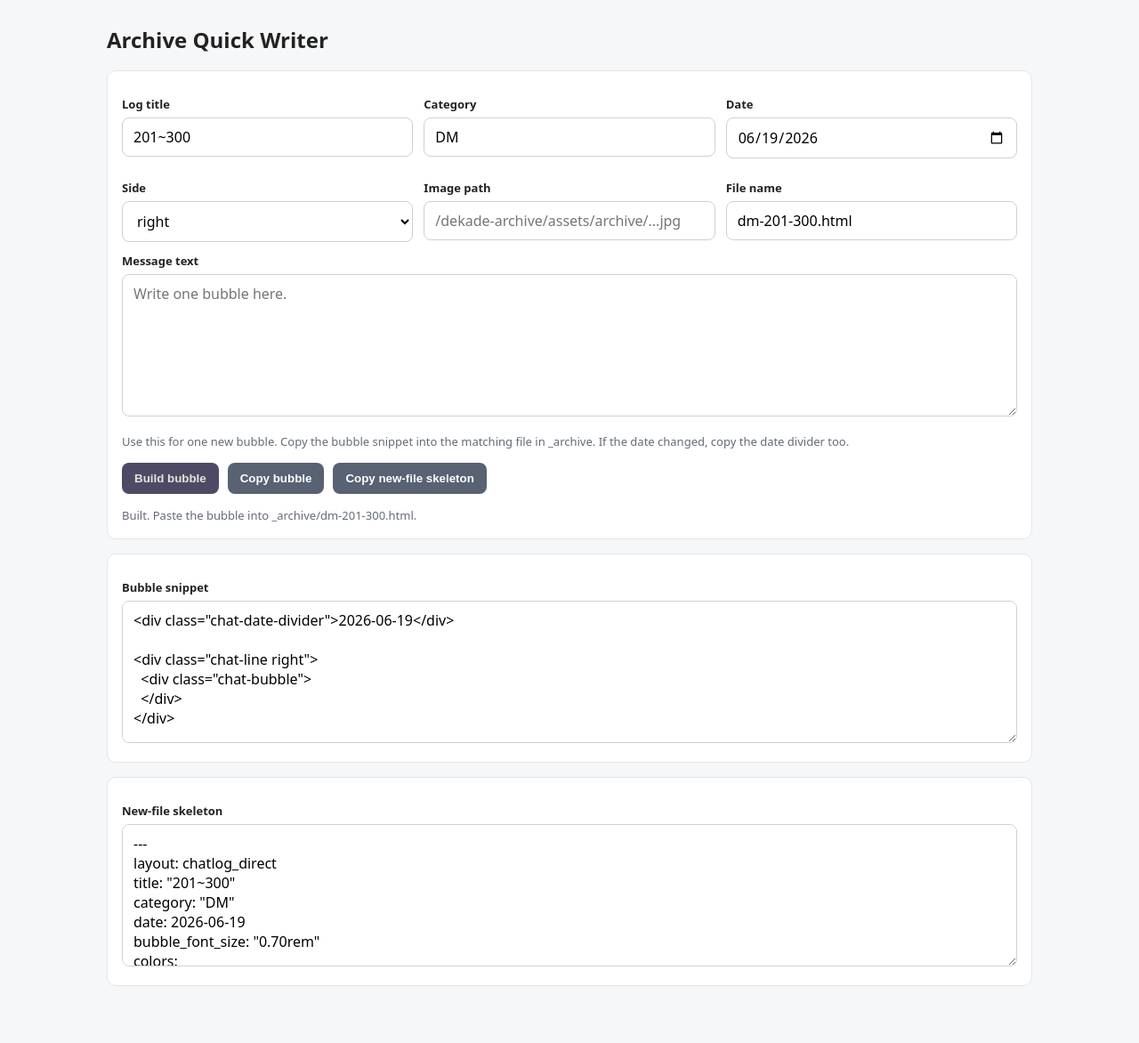
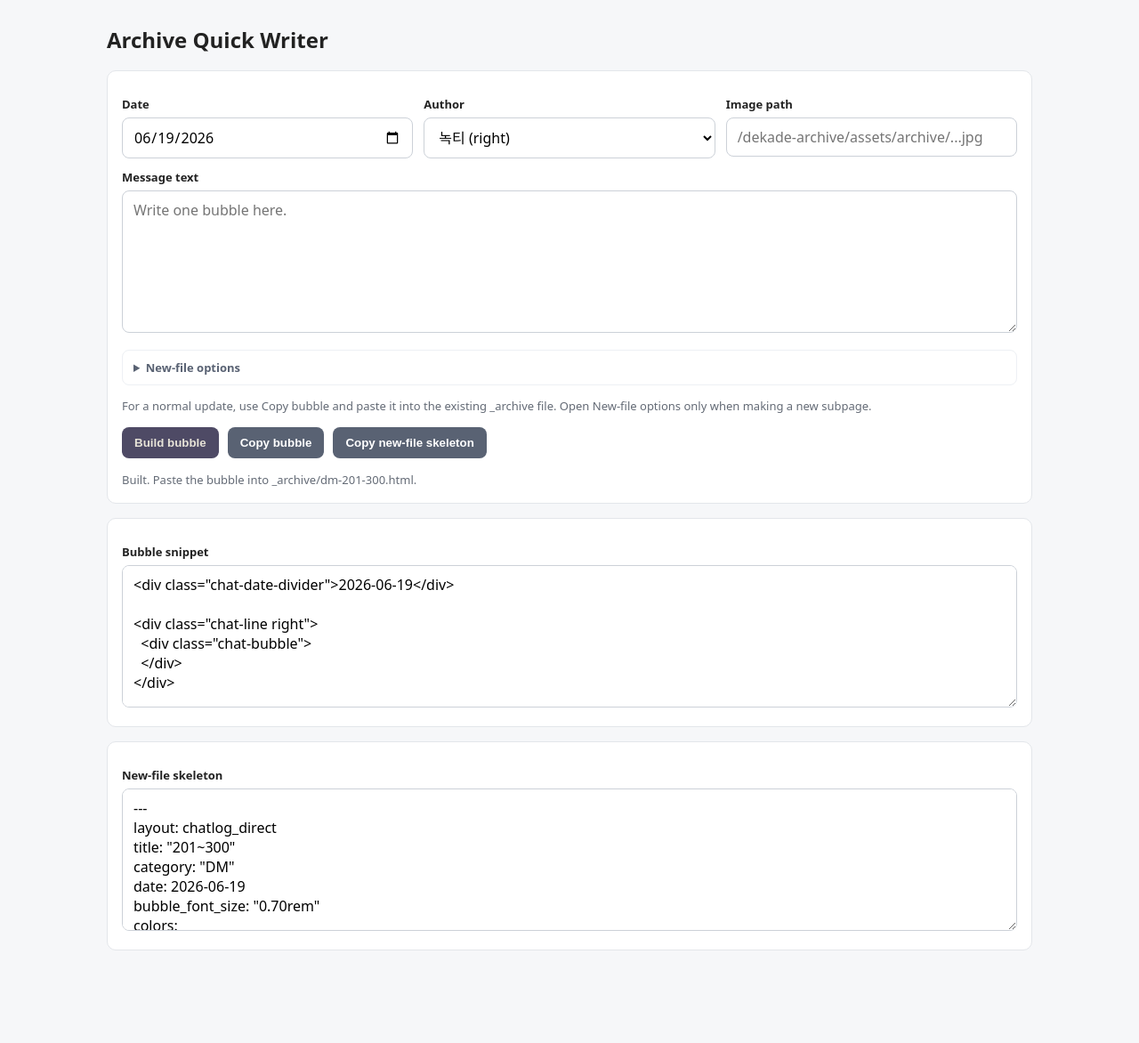
Before and after one commit to mistynocturn-design/dekade-archive, a Jekyll site: the page tools/archive-quick-writer.html, which Jekyll copies as it is, in a window 1280 px wide. Shown: the whole page at 89% size. Built offline with Jekyll 4.4.1, drawn with Linux system fonts in a browser that asks for light colours; after the commit the page ends 1132 px from its top, so only the background shows below that.

Commit message:
Improve quick writer author defaults

```diff
--- a/tools/archive-quick-writer.html
+++ b/tools/archive-quick-writer.html
@@ -11,6 +11,8 @@
     label { display: block; font-size: 13px; font-weight: 700; margin: 12px 0 6px; }
     input, textarea, select { box-sizing: border-box; width: 100%; border: 1px solid #ccd1d8; border-radius: 8px; padding: 10px 12px; font: inherit; background: #fff; }
     textarea { min-height: 160px; resize: vertical; }
+    details { border: 1px solid #edf0f4; border-radius: 8px; margin-top: 14px; padding: 10px 12px; }
+    summary { color: #596273; cursor: pointer; font-size: 13px; font-weight: 700; }
     .grid { display: grid; grid-template-columns: repeat(3, minmax(0, 1fr)); gap: 12px; }
     .panel { background: #fff; border: 1px solid #e3e6ea; border-radius: 10px; padding: 16px; margin-bottom: 16px; }
     .actions { display: flex; gap: 10px; flex-wrap: wrap; margin: 14px 0; }
@@ -25,16 +27,21 @@
   <h1>Archive Quick Writer</h1>
   <section class="panel">
     <div class="grid">
-      <div><label for="title">Log title</label><input id="title" value="201~300"></div>
-      <div><label for="category">Category</label><input id="category" value="DM"></div>
       <div><label for="date">Date</label><input id="date" type="date"></div>
-      <div><label for="side">Side</label><select id="side"><option value="right">right</option><option value="left">left</option></select></div>
+      <div><label for="authorSide">Author</label><select id="authorSide"><option value="right">&#45433;&#54000; (right)</option><option value="left">&#48708;&#45768; (left)</option></select></div>
       <div><label for="image">Image path</label><input id="image" placeholder="/dekade-archive/assets/archive/...jpg"></div>
-      <div><label for="fileName">File name</label><input id="fileName" value="dm-201-300.html"></div>
     </div>
     <label for="text">Message text</label>
     <textarea id="text" placeholder="Write one bubble here."></textarea>
-    <p class="hint">Use this for one new bubble. Copy the bubble snippet into the matching file in _archive. If the date changed, copy the date divider too.</p>
+    <details>
+      <summary>New-file options</summary>
+      <div class="grid">
+        <div><label for="title">Log title</label><input id="title" value="201~300"></div>
+        <div><label for="category">Category</label><input id="category" value="DM"></div>
+        <div><label for="fileName">File name</label><input id="fileName" value="dm-201-300.html"></div>
+      </div>
+    </details>
+    <p class="hint">For a normal update, use Copy bubble and paste it into the existing _archive file. Open New-file options only when making a new subpage.</p>
     <div class="actions">
       <button id="buildBtn" type="button">Build bubble</button>
       <button class="secondary" id="copyBubbleBtn" type="button">Copy bubble</button>
@@ -58,13 +65,13 @@ function escapeAttr(value) { return escapeHtml(value).replace(/'/g, '&#39;'); }
 function yamlQuote(value) { return '"' + String(value || '').replace(/\\/g, '\\\\').replace(/"/g, '\\"') + '"'; }
 function field(id) { return document.getElementById(id); }
 var STORAGE_KEY = 'dekade-archive-quick-writer';
-var REMEMBERED = ['title', 'category', 'side', 'image', 'fileName'];
+var REMEMBERED = ['title', 'category', 'authorSide', 'image', 'fileName'];
 function loadRemembered() { try { var saved = JSON.parse(localStorage.getItem(STORAGE_KEY) || '{}'); REMEMBERED.forEach(function (id) { if (saved[id] && field(id)) field(id).value = saved[id]; }); } catch (error) {} }
 function saveRemembered() { var saved = {}; REMEMBERED.forEach(function (id) { if (field(id)) saved[id] = field(id).value; }); try { localStorage.setItem(STORAGE_KEY, JSON.stringify(saved)); } catch (error) {} }
 function buildBubble() {
   saveRemembered();
   var date = field('date').value || today();
-  var side = field('side').value;
+  var side = field('authorSide').value;
   var text = field('text').value.trim();
   var image = field('image').value.trim();
   var lines = [];
```
Also changed, not shown: tools/twitter-quick-writer.html (+39 -17 lines).
